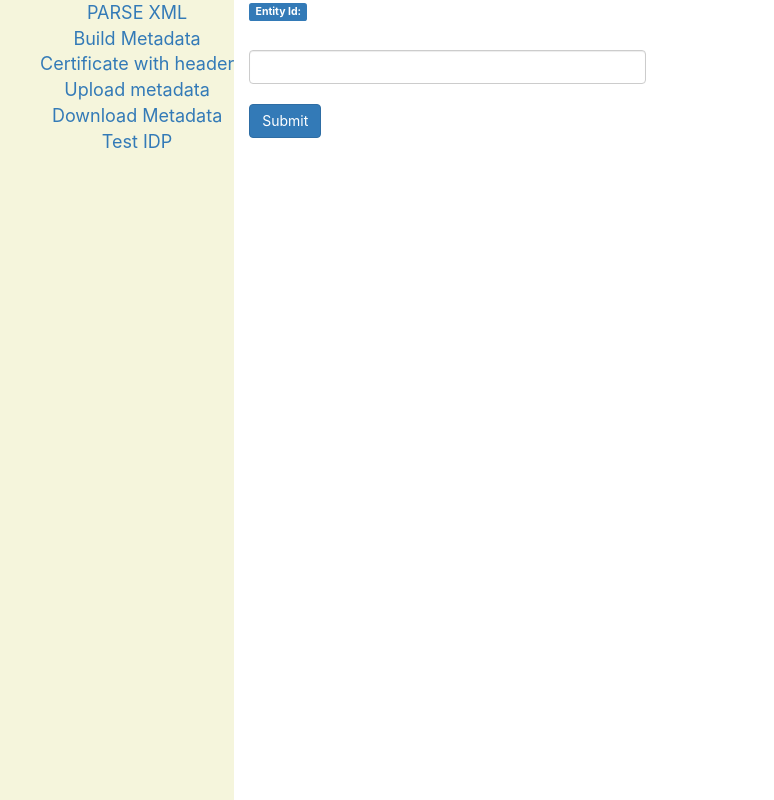
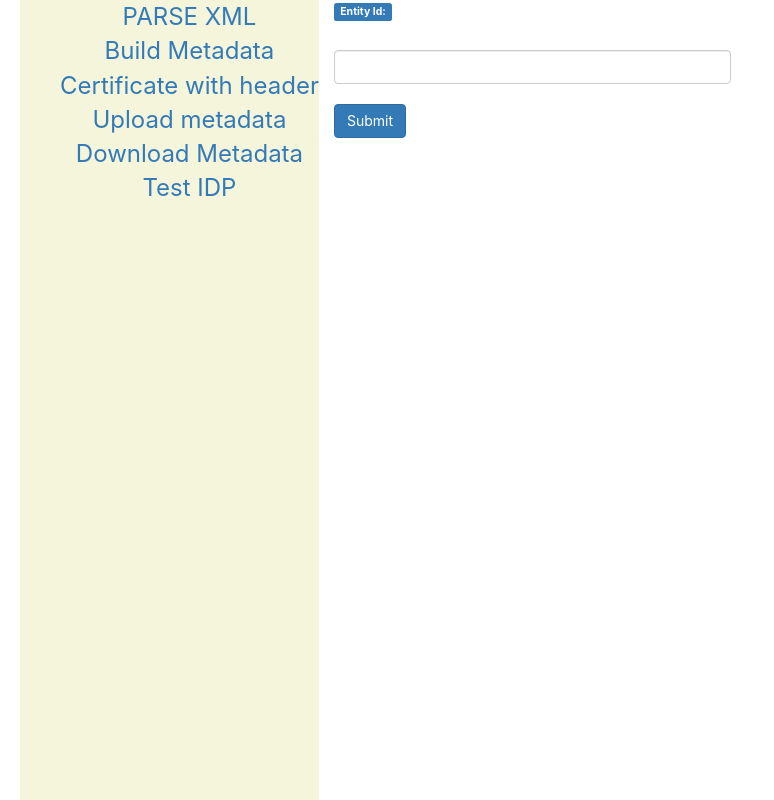
Before and after one commit to sairam1318/samltest, a React (Create React App) app: page /test-idp in a window 1280 px wide. Shown: the whole page, without its empty margins (0-774 px from the left). Built offline with nearby package versions, Linux system fonts and the light colour scheme.

Commit message:
Bugs fixed

```diff
--- a/src/App.css
+++ b/src/App.css
@@ -96,14 +96,15 @@ body {
     float: left;
   }
   .sidebar-list {
-    height: 100vh;
+    min-height: 100vh;
+    margin-left: 2rem;
     background-color: beige;
     list-style-type: none;
     display: flex;
     flex-direction: column;
     justify-content: top;
     align-items: center;
-    font-size: large;
+    font-size: x-large;
     float: left;
     flex: 30%;
 
@@ -112,7 +113,6 @@ body {
     align-items: center;
   }
   .components {
-
     display: block;
     flex-direction: column;
     float: center ;
@@ -120,6 +120,7 @@ body {
     word-wrap: normal;
     height: 100vh;
     width: 100%;
+    margin-right: 30rem;
   }
   .downloadMetadata {
     padding-left: 17%;
```
